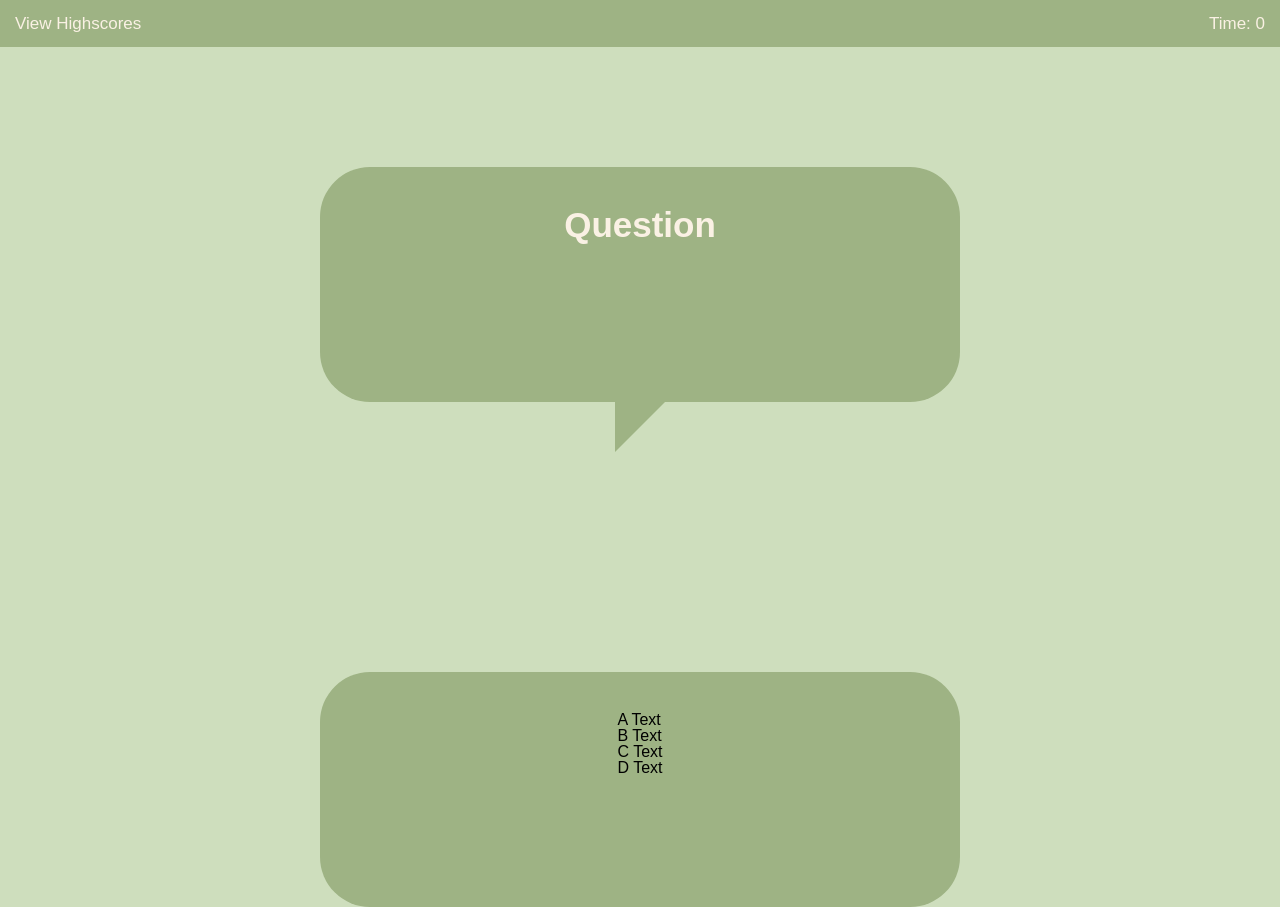
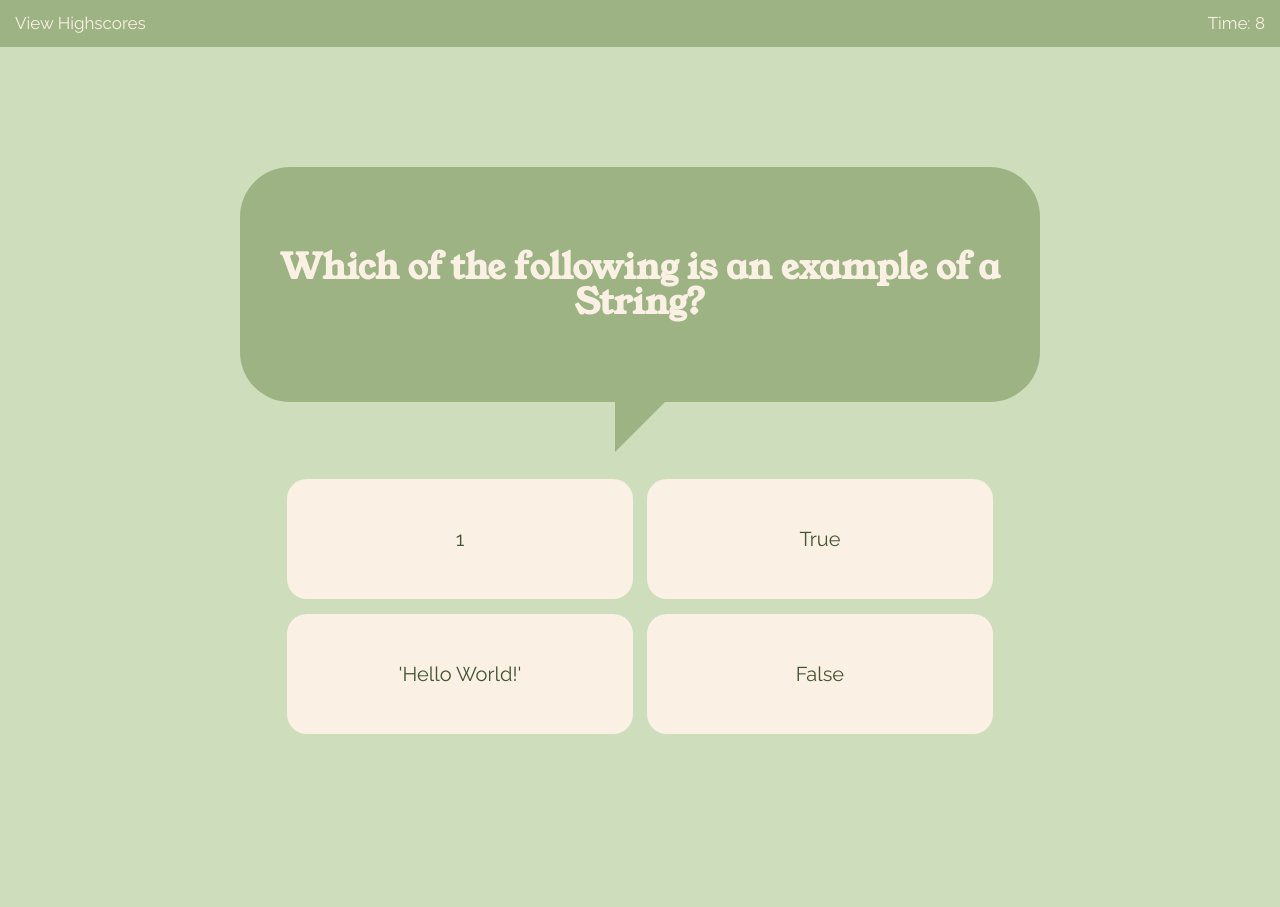
Before and after one commit to alexismenendez/coding-quiz, a plain HTML site: page index.html in a window 1280 px wide. Both pictures are taken after a click on the button "Start Quiz". After the commit the page ends 800 px from the top, so only its background shows below. Drawn offline with Linux system fonts and the light colour scheme.

Commit message:
Further improved CSS as well as added functionality for the quiz questions and timer

```diff
--- a/assets/css/style.css
+++ b/assets/css/style.css
@@ -3,6 +3,8 @@
     --light-green: #CEDEBD;
     --mid-green: #9EB384;
     --dark-green: #435334;
+    --header-font: 'Young Serif', serif;
+    --text-font: 'Raleway', sans-serif;
 }
 
 body {
@@ -13,12 +15,20 @@ header {
     display: flex;
     justify-content: space-between;
     font-size: 17px;
+    font-family: var(--text-font);
     padding: 15px;
     color: var(--light-color);
     background-color: var(--mid-green);
 }
 
-section {
+.main-wrapper {
+    display: flex;
+    justify-content: center;
+    align-items: center;
+    flex-direction: column;
+}
+
+.mainContent {
     display: flex;
     flex-wrap: wrap;
     justify-content: center;
@@ -26,8 +36,7 @@ section {
     background-color: var(--mid-green);
     border-radius: 50px;
     padding: 40px;
-    margin-left: 25%;
-    margin-right: 25%;
+    width: 800px;
     min-height: 235px;
 
 }
@@ -37,15 +46,29 @@ h1 {
     text-align: center;
     display: block;
     margin-bottom: 25px;
-    color: var(--light-color)
+    color: var(--light-color);
+    font-family: var(--header-font);
 
 }
 
-section p {
+.mainContent p {
+    padding-top: 2%;
     text-align: center;
     font-size: 20px;
-    margin: 15px 20%;
-    color: var(--light-color)
+    font-family: var(--header-font);
+    color: var(--light-color);
+}
+
+#subtext {
+    padding-top: 2%;
+    text-align: center;
+    font-size: 40px;
+    font-family: var(--header-font);
+    color: var(--light-color);
+}
+
+.questionContainer {
+    display: flex;
 }
 
 h2 {
@@ -54,6 +77,7 @@ h2 {
     display: block;
     color: var(--light-color);
     align-self: center;
+    font-family: var(--header-font);
 }
 
 .bubbleTail {
@@ -74,8 +98,35 @@ h2 {
     text-decoration: none;
     padding: 10px;
     color: var(--light-color);
+    font-family: var(--text-font);
     background-color: var(--mid-green);
     border-radius: 20px;
     justify-content: center;
     margin: 20px;
 }
+
+.answerContainer ul {
+    display: flex;
+    min-width: 720px;
+    flex-wrap: wrap;
+    padding-top: 20px;
+}
+
+.answerOption {
+    display: flex;
+    margin: 1%;
+    background-color: var(--light-color);
+    color: var(--dark-green);
+    font-family: var(--text-font);
+    padding: 50px;
+    border-radius: 20px;
+    flex-direction: row;
+    width: 48%;
+    font-size: 20px;
+    justify-content: center;
+    transition: all .2s ease-in-out;
+}
+
+.answerOption:hover {
+    transform: scale(0.95);
+ }
--- a/assets/js/script.js
+++ b/assets/js/script.js
@@ -2,7 +2,10 @@ var homeDisplay = document.querySelector(".startPage");
 var quizDisplay = document.querySelector(".questionContainer");
 var answerDisplay = document.querySelector(".answerContainer");
 var startBtn = document.querySelector(".startButton");
-var timer = document.getElementById("#timeCounter");
+var timerEl = document.getElementById("timeCounter");
+var startBtnContainer = document.querySelector(".buttonContainer");
+var answerBoxes = document.querySelector(".answerBoxes");
+
 
 var quizQuestions = [
     {
@@ -31,35 +34,100 @@ var quizQuestions = [
     }
 ];
 
-var questionText = document.getElementById("#question");
-var aText = document.getElementById("#a");
-var bText = document.getElementById("#b");
-var cText = document.getElementById("#c");
-var dText = document.getElementById("#d");
+var questionText = document.getElementById("question");
+var aText = document.getElementById("a");
+var bText = document.getElementById("b");
+var cText = document.getElementById("c");
+var dText = document.getElementById("d");
 
 var currentQuestion = 0;
-
+var timer;
+var timerCount;
+var currentQuestionShown;
 
 function startGame() {
 
     homeDisplay.setAttribute("style", "display:none;");
     quizDisplay.setAttribute("style", "display:show;");
     answerDisplay.setAttribute("style", "display:show;");
-    startBtn.setAttribute("style", "display:none; border:none;");
+    startBtnContainer.setAttribute("style", "display:none;");
+    startBtn.innerHTML = "Start Quiz";
+
 
     console.log("Game has started.");
 
-    var currentQuestionShown = quizQuestions[currentQuestion];
 
     console.log(currentQuestionShown);
 
+
+
+    updateDisplay(currentQuestionShown);
+    startTimer();
+    answerSelect(currentQuestionShown);
+
+};
+
+function updateDisplay() {
+    currentQuestionShown = quizQuestions[currentQuestion];
 
     questionText.innerHTML = currentQuestionShown.question;
     aText.innerHTML = currentQuestionShown.a;
     bText.innerHTML = currentQuestionShown.b;
     cText.innerHTML = currentQuestionShown.c;
     dText.innerHTML = currentQuestionShown.d;
-};
+}
+
+function startTimer() {
+    timerCount = 10;
+    timerEl.textContent = timerCount
+    timer = setInterval(function() {
+        timerCount--;
+        timerEl.textContent = timerCount;
+        if (timerCount === 0) {
+            clearInterval(timer);
+            endGame();
+        }
+    }, 1000);
+}
+
+var headerText = document.querySelector("h1");
+var subtext = document.getElementById("subtext");
+var pText = document.getElementById("pText");
+var score = 0;
+
+function endGame() {
+
+    homeDisplay.setAttribute("style", "display:show;");
+    quizDisplay.setAttribute("style", "display:none;");
+    answerDisplay.setAttribute("style", "display:none;");
+    pText.setAttribute("style", "display:none;")
+    subtext.setAttribute("style", "display:show;");
+    startBtnContainer.setAttribute("style", "display:show;");
+
+    headerText.innerHTML = "Finished!";
+    subtext.innerHTML = "Your Results = " + score;
+    startBtn.innerHTML = "Try Again";
+}
+
+function answerSelect () {
+
+    answerBoxes.addEventListener("click", function(event) {
+        if (!event.target.id) {
+            return;
+        }
+        if (event.target.id === currentQuestionShown.correctAn) {
+            console.log("yay!");
+            console.log("current question", currentQuestionShown)
+            score += 10;
+        } else {
+            console.log("lol dumbass");
+        }
+        currentQuestion++;
+        updateDisplay();
+        console.log(currentQuestionShown.correctAn);
+
+    })
+}
 
 startBtn.addEventListener("click", function() {
     startGame();
--- a/index.html
+++ b/index.html
@@ -7,6 +7,10 @@
     <title>Coding Quiz</title>
     <link rel="stylesheet" href="./assets/css/reset.css" />
     <link rel="stylesheet" href="./assets/css/style.css" />
+    <link rel="preconnect" href="https://fonts.googleapis.com">
+    <link rel="preconnect" href="https://fonts.gstatic.com" crossorigin>
+    <link href="https://fonts.googleapis.com/css2?family=Raleway&family=Young+Serif&display=swap" rel="stylesheet">
+
   </head>
 
   <!-- 1. Start Button that starts the quiz and a timer
@@ -31,11 +35,12 @@
             </div>
         </header>
 
-        <main>
+        <main class="main-wrapper">
             <section class="mainContent">
                 <div style=display:show; class="startPage">
                     <h1>Coding Quiz Challenge</h1>
-                    <p>Try answering the following code-related questions within the time limit. Keep in mind that incorrect answers will penalize your score/time by ten seconds!</p>
+                    <p id="pText">Try answering the following code-related questions within the time limit. Keep in mind that incorrect answers will penalize your score/time by ten seconds!</p>
+                    <p id="subtext" style="display:none;">subtext</p>
                 </div>
                 <div style="display:none;" class="questionContainer">
                     <h2 id="question">Question</h2>
@@ -44,13 +49,12 @@
             <div class="bubbleTail">
                 <img src="./assets/images/bubble-tail.png">
             </div>
-            <div class="buttonContainer">
-                <button style="display:show; border:none;" class="startButton">Start Quiz</button>
-
+            <div class="buttonContainer" style="display:show;">
+                <button style="border:none;" class="startButton">Start Quiz</button>
             </div>
 
             <section style=display:none; class="answerContainer">
-                <ul>
+                <ul class="answerBoxes">
                     <li id="a" class="answerOption">A Text</li>
                     <li id="b" class="answerOption">B Text</li>
                     <li id="c" class="answerOption">C Text</li>
```
